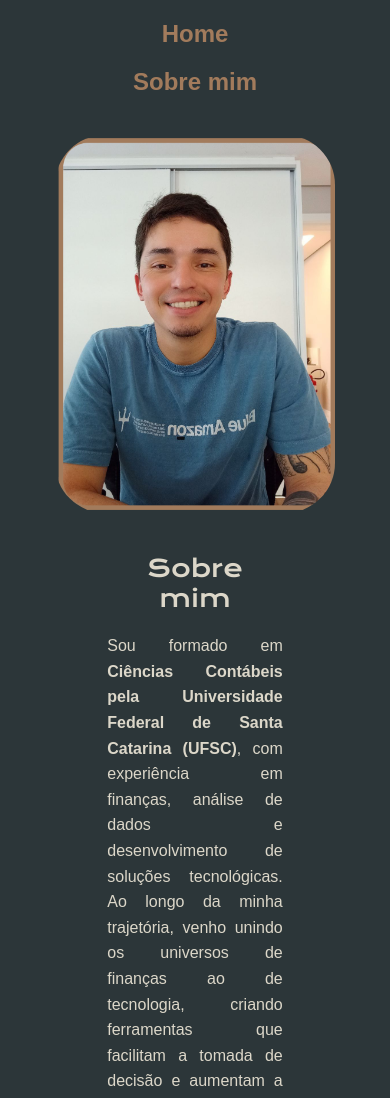
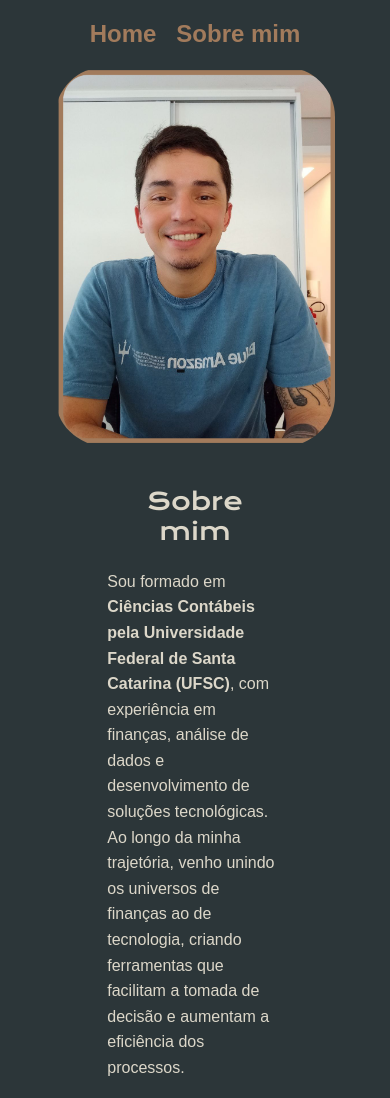
Before and after one commit to vanrpontes/portfolio-vanclercio, a plain HTML site: page about.html in a window 390 px wide. Shown: the top 1098 px of the page. Drawn offline with nearby package versions, Linux system fonts and the light colour scheme.

Commit message:
Add files via upload
Commit de ajuste de resposividade.

```diff
--- a/styles/style.css
+++ b/styles/style.css
@@ -152,29 +152,38 @@ body {
 }
 
 @media (max-width: 1200px) {
+    /* Ajusta o padding do cabeçalho */
     .cabecalho {
-        padding: 5%;
+        padding: 5% 5% 0 5%;
     }
 
+    /* O menu vai ficar um ao lado do outro e centralizado */
     .cabecalho__menu {
-        flex-direction: column;
+        flex-direction: row;
+        justify-content: center;
+        width: 100%;
         gap: 20px;
-        justify-content: center;
-        align-items: center;
     }
 
+    /*
+      Ajusta o layout para mobile.
+      column-reverse coloca o conteúdo (texto) em cima da imagem.
+      O padding de 5% faz o conteúdo usar quase 100% da tela,
+      deixando apenas uma pequena margem.
+    */
     .apresentacao {
         flex-direction: column-reverse;
         padding: 5%;
         gap: 40px;
     }
 
+    /* Faz o contêiner de texto usar 100% da largura,
+       ocupando a tela inteira. */
     .apresentacao__conteudo {
-        width: 100%; /* <-- Agora ocupa 100% da largura */
-        padding: 0 5%;
-        gap: 20px;
+        width: 100%;
     }
 
+    /* Reduz o tamanho da fonte para caber na tela do celular */
     .apresentacao__conteudo__titulo {
         font-size: 1.5rem;
         text-align: center;
@@ -184,27 +193,32 @@ body {
         font-size: 1rem;
     }
 
+    /* Faz a imagem ocupar 80% da tela e não ficar enorme */
     .apresentacao__imagem {
         width: 80%;
         max-width: 300px;
     }
 
+    /* Faz os links usarem 100% da largura e ficarem um embaixo do outro */
     .apresentacao__links {
-        flex-direction: column;
         width: 100%;
         gap: 20px;
     }
 
+    /* Faz o botão preencher 100% da largura do contêiner */
     .apresentacao__links__navegacao {
         width: 100%;
         box-sizing: border-box;
     }
 
+    /* Faz o texto do "Sobre mim" ocupar 100% da tela */
     .sobre__texto {
         font-size: 1rem;
-        max-width: none; /* <-- Remove a largura máxima fixa */
+        max-width: none;
+        text-align: left;
     }
 
+    /* Reduz o tamanho do texto do rodapé */
     .rodape {
         font-size: 1rem;
     }
```
